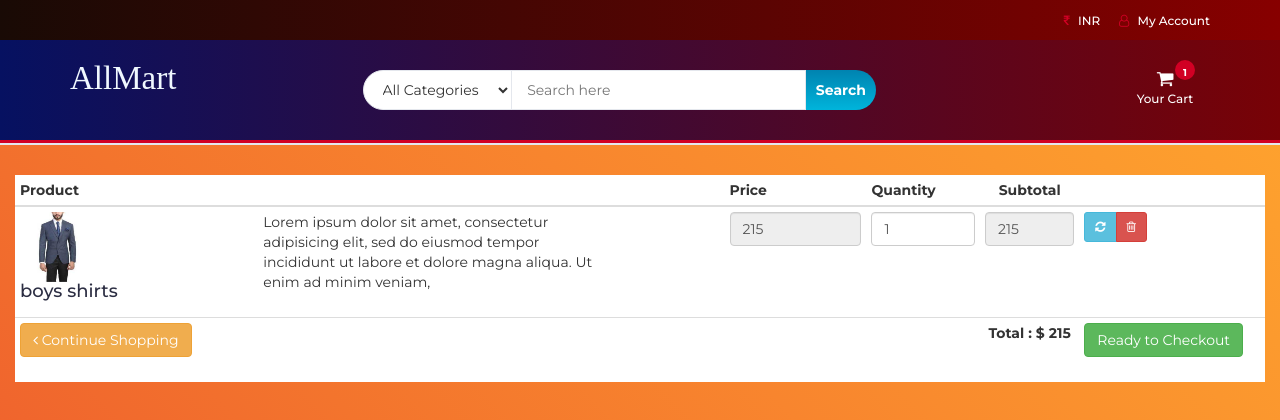
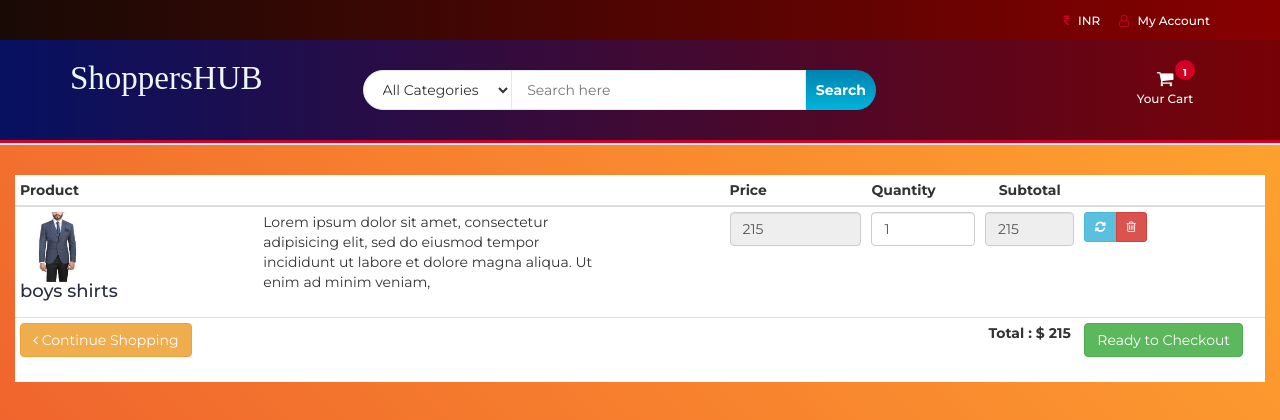
Before and after one commit to ar7aditya/ShoppersHUB, a PHP site: page /myfiles/cart.php in a window 1280 px wide. Shown: the top 420 px of the page. Run offline with PHP 8.4, Linux system fonts and the light colour scheme; data comes from the database, SQL or seed files in the repository; some libraries are stand-ins or nearby versions.

Commit message:
title changed

```diff
--- a/header.php
+++ b/header.php
@@ -176,7 +176,7 @@
 							<div class="header-logo">
 								<a href="#" class="logo">
 								<font style="font-style:normal; font-size: 33px;color: aliceblue;font-family: serif">
-                                        AllMart
+                                        ShoppersHUB
                                     </font>
 
 								</a>
```
